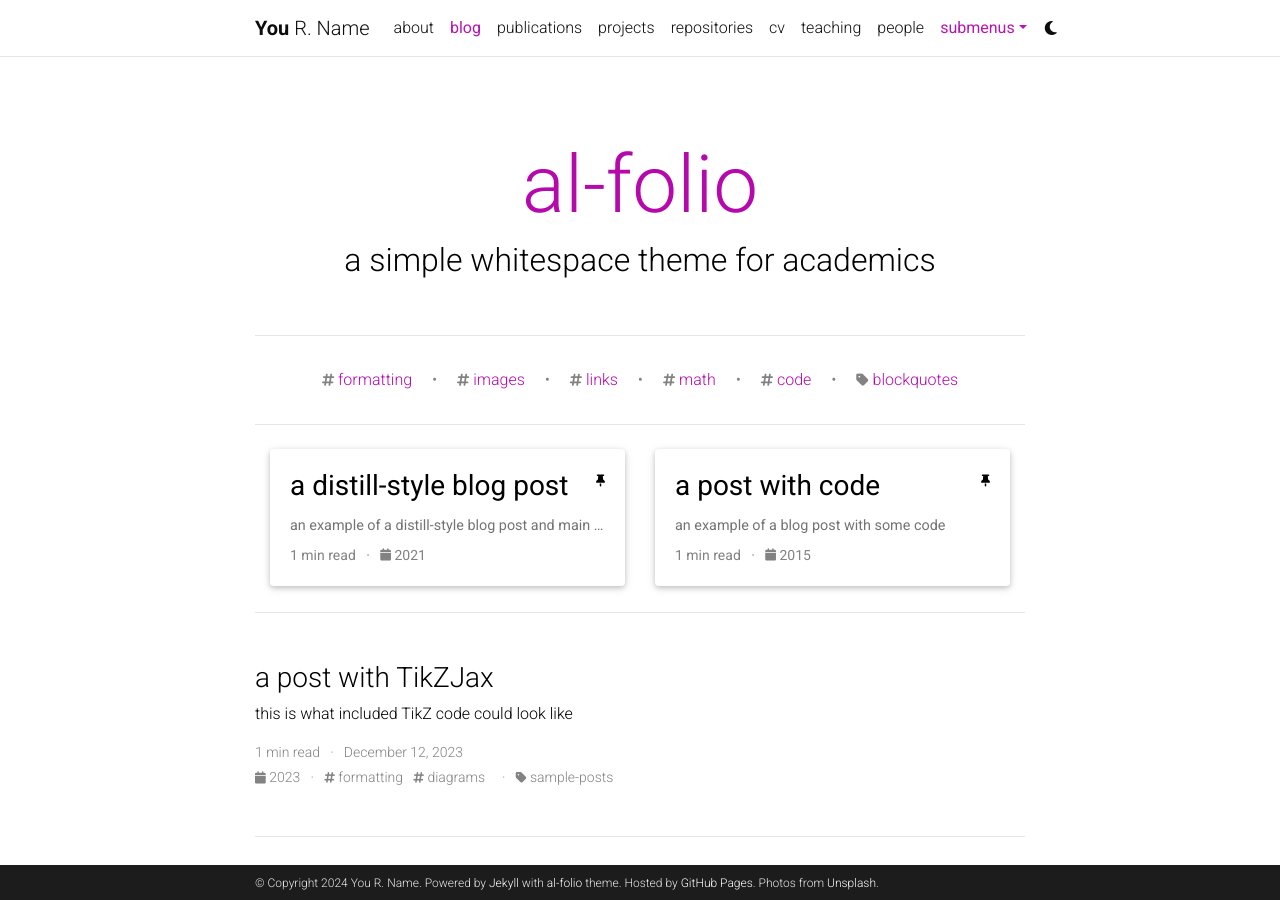
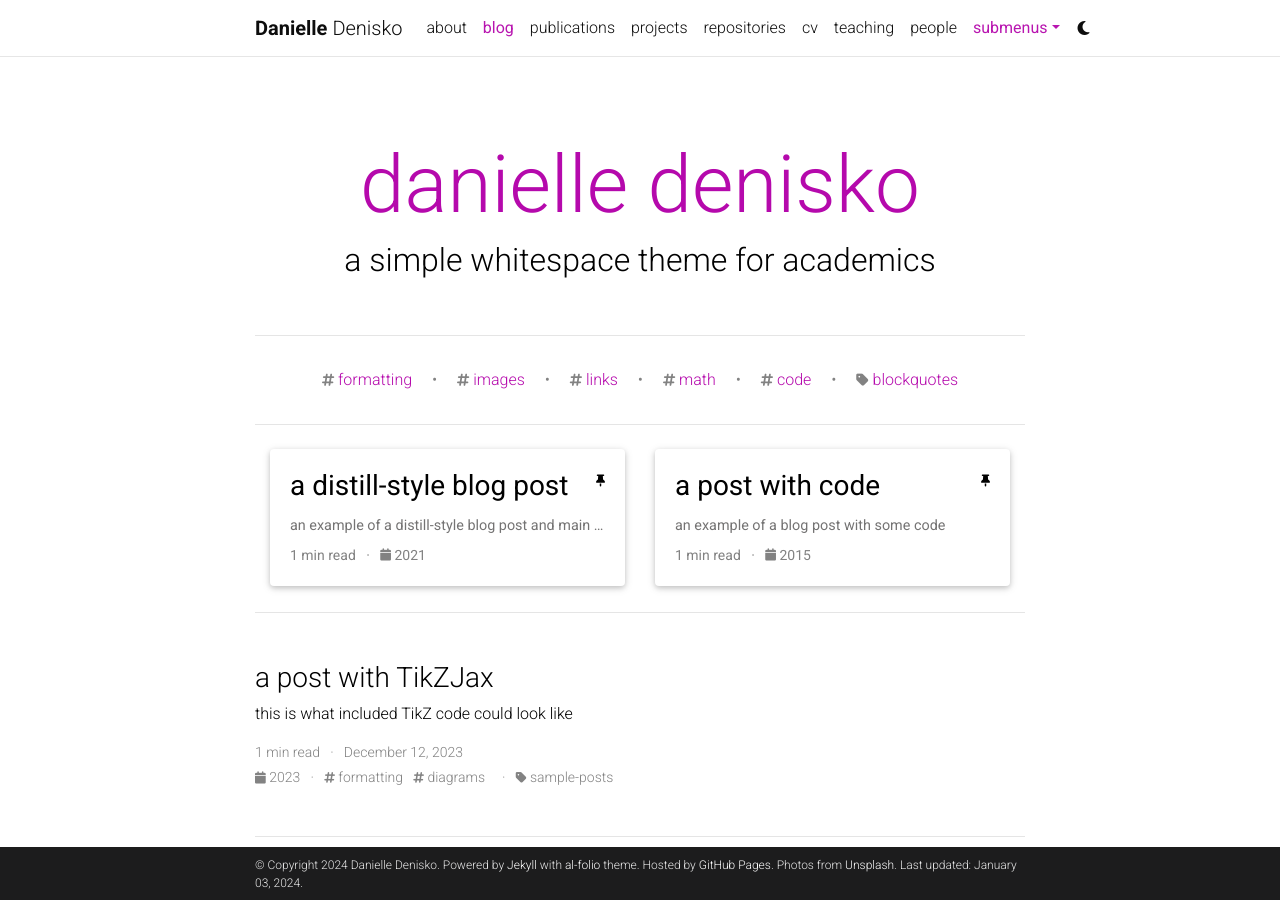
Before and after one commit to dcdxy/dcdxy.github.io, a Jekyll site: the page built from _pages/blog.md, in a window 1280 px wide and 900 px high. Built offline with Jekyll 4.4.1, drawn with Linux system fonts in a browser that asks for light colours; the list of posts is cut into pages by our own code; comment, search, counter and statistics services are not loaded; a style sheet for code colours, icons or effects is not loaded.

Commit message:
Update _config.yml

```diff
--- a/_config.yml
+++ b/_config.yml
@@ -3,24 +3,24 @@
 # -----------------------------------------------------------------------------
 
 title: blank # the website title (if blank, full name will be used instead)
-first_name: You
-middle_name: R.
-last_name: Name
-email: you@example.com
+first_name: Danielle
+middle_name:
+last_name: Denisko
+email: danielle.denisko@gmail.com
 description: > # the ">" symbol means to ignore newlines until "footer_text:"
-  A simple, whitespace theme for academics. Based on [*folio](https://github.com/bogoli/-folio) design.
+  Danielle Denisko, PhD student in Bioinformatics at Harvard.
 footer_text: >
   Powered by <a href="https://jekyllrb.com/" target="_blank">Jekyll</a> with <a href="https://github.com/alshedivat/al-folio">al-folio</a> theme.
   Hosted by <a href="https://pages.github.com/" target="_blank">GitHub Pages</a>.
   Photos from <a href="https://unsplash.com" target="_blank">Unsplash</a>.
-keywords: jekyll, jekyll-theme, academic-website, portfolio-website  # add your own keywords or leave empty
+keywords: bioinformatics, data science, jekyll, jekyll-theme, academic-website, portfolio-website  # add your own keywords or leave empty
 
 lang: en # the language of your site (for example: en, fr, cn, ru, etc.)
 icon: ⚛️  # the emoji used as the favicon (alternatively, provide image name in /assets/img/)
 
 url:  https://dcdxy.github.io # the base hostname & protocol for your site
 baseurl: #/al-folio # the subpath of your site, e.g. /blog/. Leave blank for root
-last_updated: false # set to true if you want to display last updated in the footer
+last_updated: true # set to true if you want to display last updated in the footer
 impressum_path:  # set to path to include impressum link in the footer, use the same path as permalink in a page, helps to conform with EU GDPR
 
 # -----------------------------------------------------------------------------
@@ -68,13 +68,13 @@
 # Social integration
 # -----------------------------------------------------------------------------
 
-github_username: # your GitHub user name
+github_username: dcdxy # your GitHub user name
 gitlab_username: # your GitLab user name
-x_username: # your X handle
+x_username: DanielleDenisko # your X handle
 mastodon_username: # your mastodon instance+username in the format instance.tld/@username
-linkedin_username: # your LinkedIn user name
+linkedin_username: danielle-denisko-ba5044186 # your LinkedIn user name
 telegram_username: # your Telegram user name
-scholar_userid: # your Google Scholar ID
+scholar_userid: Danielle Denisko # your Google Scholar ID
 semanticscholar_id: # your Semantic Scholar ID
 whatsapp_number: # your WhatsApp number (full phone number in international format. Omit any zeroes, brackets, or dashes when adding the phone number in international format.)
 orcid_id: # your ORCID ID
@@ -105,7 +105,7 @@
 wechat_qr: # filename of your wechat qr-code saved as an image (e.g., wechat-qr.png if saved to assets/img/wechat-qr.png)
 
 contact_note: >
-  You can even add a little note about which of these is the best way to reach you.
+  Contact me through any of the above!
 
 # -----------------------------------------------------------------------------
 # Analytics and search engine verification
@@ -124,7 +124,7 @@
 # Blog
 # -----------------------------------------------------------------------------
 
-blog_name: al-folio # blog_name will be displayed in your blog page
+blog_name: danielle denisko # blog_name will be displayed in your blog page
 blog_description: a simple whitespace theme for academics
 permalink: /blog/:year/:title/
 
@@ -189,6 +189,15 @@
 # -----------------------------------------------------------------------------
 # Jekyll settings
 # -----------------------------------------------------------------------------
+
+# added by Danielle
+# order of navigation pagaes
+header_pages:
+  - about.md
+  - projects.md
+  - publications.md
+  - teaching.md
+  - =^..^=.md
 
 # Markdown and syntax highlight
 markdown: kramdown
@@ -275,8 +284,8 @@
 
 scholar:
 
-  last_name: [Einstein]
-  first_name: [Albert, A.]
+  last_name: [Denisko]
+  first_name: [Danielle]
 
   style: apa
   locale: en
```
